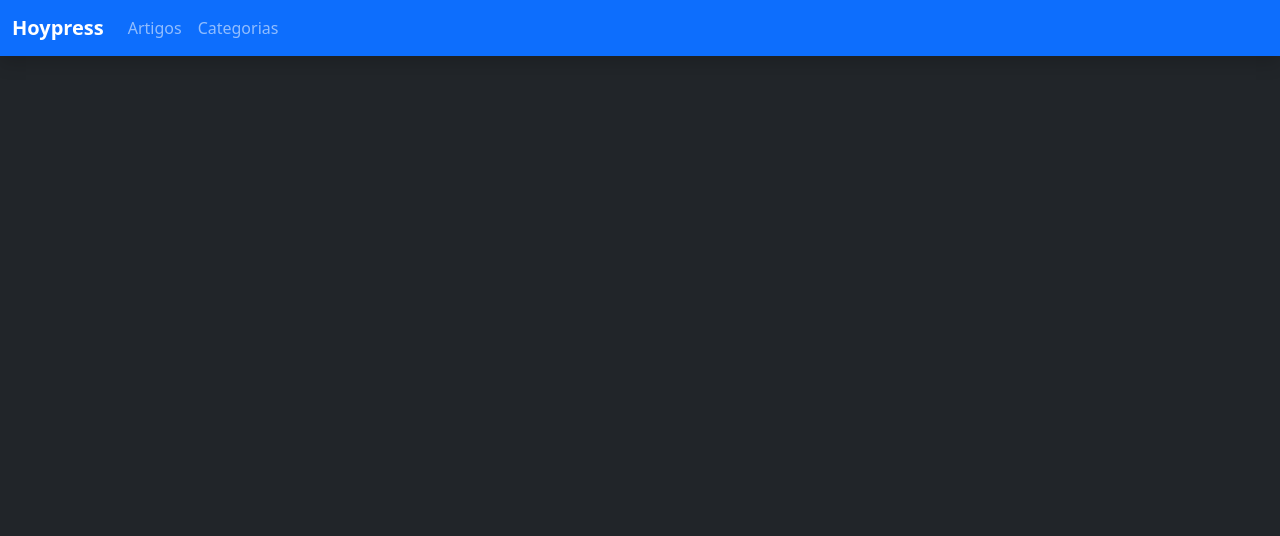
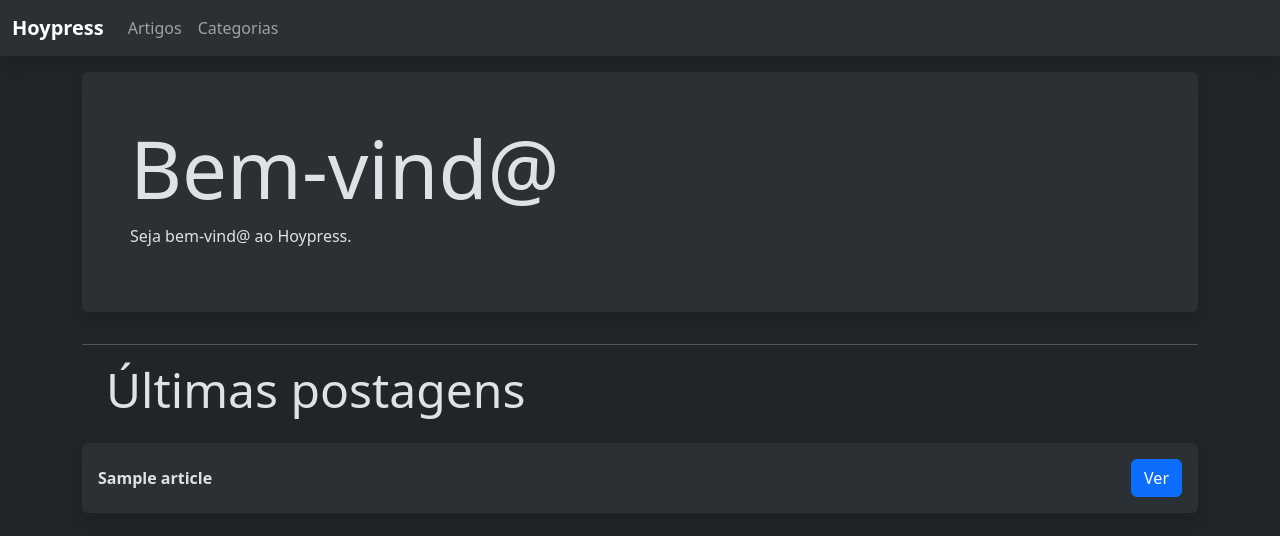
Before and after one commit to Hoyasumii/Hoypress, a Node server app: page / in a window 1280 px wide. Shown: the top 536 px of the page. Run offline with Node 20, Linux system fonts and the light colour scheme; tables that the repository leaves empty hold one stand-in row (values such as "Sample post"); some libraries are stand-ins or nearby versions.

Commit message:
Melhorias na interface, no roteamento e em outras coisas

```diff
--- a/app.js
+++ b/app.js
@@ -9,19 +9,13 @@ connection.authenticate()
     .then(() => console.log("Connection has been established successfully!"))
     .catch((error) => console.log(error));
 
-const Article = require('./model/Article');
-const Category = require('./model/Category');
-
 app.set("view engine", "ejs");
 app.use(express.static("public"));
 
 app.use(bodyParser.urlencoded({extended: false})); // Para aceitar dados de formulários
 app.use(bodyParser.json()); // Para aceitar dados de JSON
 
-app.get(`/`, (req, res) => {
-    res.render("index");
-})
-
+app.use('/', require('./controller/HomeController'));
 app.use('/categories', require('./controller/CategoriesController')); // Maneira para importar um arquivo de rotas. Esse valor inicial seria um prefixo que indicaria que todas as rotas do arquivo CategoriesController.js teriam esse prefixo. Caso você não queira um prefixo, basta passar um valor vazio: '/'.
 app.use('/articles', require('./controller/ArticlesController'));
 
--- /dev/null
+++ b/controller/HomeController.js
@@ -0,0 +1,12 @@
+const express = require('express');
+const router = express.Router();
+
+const Article = require('../model/Article');
+
+router.get(`/`, (req, res) => {
+    Article.findAll({ raw: true }).then((articles) => {
+        res.render("index", { data: articles });
+    });
+});
+
+module.exports = router;
--- a/views/index.ejs
+++ b/views/index.ejs
@@ -1,6 +1,22 @@
 <%- include("./partials/header.ejs") %>
 
-<div class="container">
+<div class="container d-flex flex-column gap-3">
+    <div class="bg-body-tertiary p-5 rounded shadow">
+        <h1 class="display-1">Bem-vind@</h1>
+        <p>Seja bem-vind@ ao Hoypress.</p>
+    </div>
+
+    <div>
+        <hr>
+        <h3 class="display-5 px-4">Últimas postagens</h3>
+    </div>
+
+    <% data.forEach((article) => { %>
+        <div class="bg-body-tertiary p-3 rounded shadow d-flex justify-content-between align-items-center">
+            <strong><%= article.title %></strong>
+            <a href="/articles/read/<%= article.slug %>" class="btn btn-primary">Ver</a>
+        </div>
+    <% }) %>
 
 </div>
 
--- a/views/partials/navbar.ejs
+++ b/views/partials/navbar.ejs
@@ -1,4 +1,4 @@
-<nav class="navbar navbar-expand-lg navbar-dark bg-primary shadow mb-3">
+<nav class="navbar navbar-expand-lg navbar-dark bg-body-tertiary shadow mb-3 w-100">
     <div class="container-fluid">
         <a href="/" class="navbar-brand fw-bold">Hoypress</a>
         <button class="navbar-toggler" type="button" data-bs-toggle="collapse" data-bs-target="#navbarNav" aria-controls="navbarNav" aria-expanded="false" aria-label="Toggle navigation">
```
Also changed, not shown: views/articles/index.ejs (+4 -5 lines), views/categories/index.ejs (+3 -4 lines).
